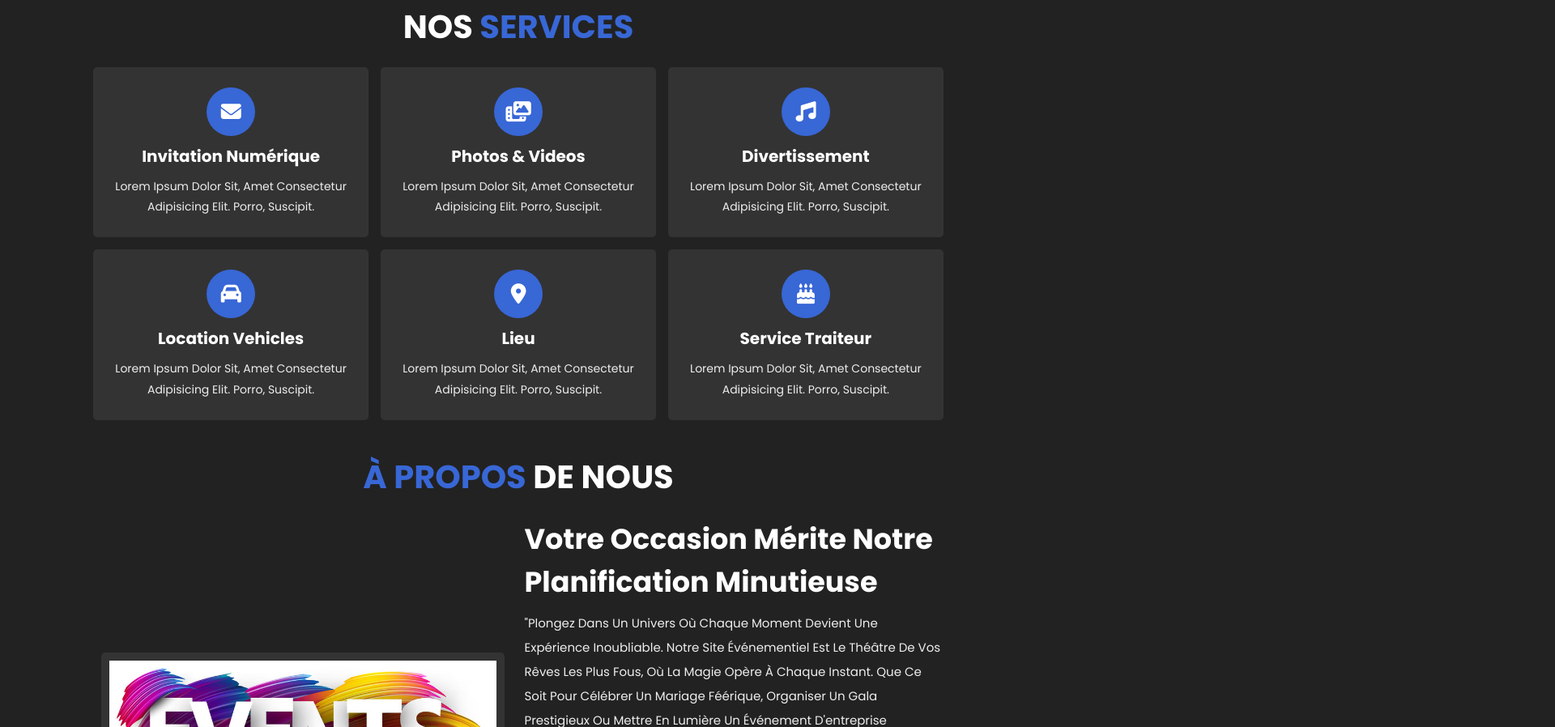
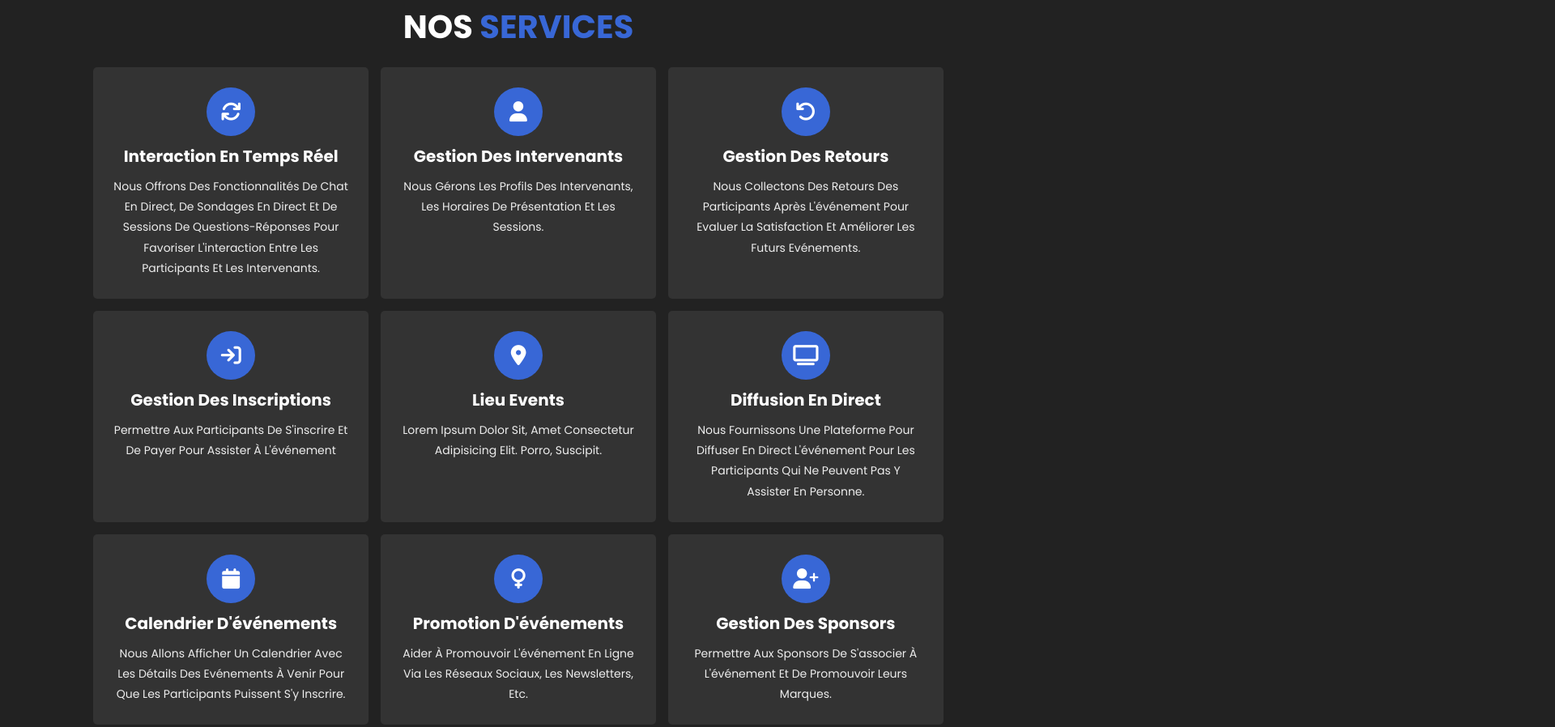
Before and after one commit to RubenLUBASA/Event---Projet_chef_d-ouvre, a plain HTML site: page index.html in a window 1280 px wide. Shown: the part 981-1879 px from the top of the page at 81% size, 1920 px wide, since content can reach past the window. Drawn offline with nearby package versions, Linux system fonts and the light colour scheme.

Commit message:
mise à jour

```diff
--- a/index.html
+++ b/index.html
@@ -28,7 +28,7 @@
       <a href="#" class="logo"><span>E</span>vent</a>
 
       <nav class="navbar">
-        <a href="#Acceuil">Acceuil</a>
+        <a href="#Acceuil"><i class="fa fa-home"></i> Acceuil</a>
         <a href="#service">Service</a>
         <a href="#À propos">À propos</a>
         <a href="#gallerie">Gallerie</a>
@@ -86,8 +86,40 @@
 
       <div class="box-container">
         <div class="box">
-          <i class="fas fa-envelope"></i>
-          <h3>invitation numérique</h3>
+          <i class="fa fa-refresh"></i>
+          <h3>Interaction En Temps Réel</h3>
+          <p>
+            Nous Offrons Des Fonctionnalités De Chat En Direct, De Sondages En Direct Et De Sessions De Questions-Réponses Pour Favoriser L'interaction Entre Les Participants Et Les Intervenants.
+          </p>
+        </div>
+
+        <div class="box">
+          <i class="fa fa-user"></i>
+          <h3>Gestion Des Intervenants</h3>
+          <p>
+           Nous Gérons Les Profils Des Intervenants, Les Horaires De Présentation Et Les Sessions.
+          </p>
+        </div>
+
+        <div class="box">
+          <i class="fa fa-undo"></i>
+          <h3>Gestion Des Retours </h3>
+          <p>
+           Nous Collectons des retours des participants après l'événement pour evaluer la satisfaction et améliorer les futurs evénements.
+          </p>
+        </div>
+
+        <div class="box">
+          <i class="fa fa-sign-in"></i>
+          <h3>Gestion Des Inscriptions </h3>
+          <p>
+            Permettre aux participants de s'inscrire et de payer pour assister à l'événement
+          </p>
+        </div>
+
+        <div class="box">
+          <i class="fas fa-map-marker-alt"></i>
+          <h3>lieu events</h3>
           <p>
             Lorem ipsum dolor sit, amet consectetur adipisicing elit. Porro,
             suscipit.
@@ -95,47 +127,42 @@
         </div>
 
         <div class="box">
-          <i class="fas fa-photo-video"></i>
-          <h3>photos & videos</h3>
+          <i class="fa fa-television"></i>
+          <h3>Diffusion En Direct</h3>
           <p>
-            Lorem ipsum dolor sit, amet consectetur adipisicing elit. Porro,
-            suscipit.
+            Nous fournissons une plateforme pour diffuser en Direct l'événement pour les participants qui ne peuvent pas y assister en personne.
           </p>
         </div>
 
         <div class="box">
-          <i class="fas fa-music"></i>
-          <h3>divertissement</h3>
+          <i class="fa fa-calendar"></i>
+          <h3>Calendrier D'événements</h3>
           <p>
-            Lorem ipsum dolor sit, amet consectetur adipisicing elit. Porro,
-            suscipit.
+           Nous allons afficher un calendrier avec les détails des evénements à venir pour que les participants puissent s'y inscrire.
           </p>
         </div>
 
         <div class="box">
-          <i class="fas fa-car"></i>
-          <h3>location vehicles</h3>
+          <i class="fa fa-venus"></i>
+          <h3>Promotion D'événements</h3>
           <p>
-            Lorem ipsum dolor sit, amet consectetur adipisicing elit. Porro,
-            suscipit.
+            Aider à promouvoir l'événement en ligne via les réseaux sociaux, les newsletters, Etc.
           </p>
         </div>
 
         <div class="box">
-          <i class="fas fa-map-marker-alt"></i>
-          <h3>lieu</h3>
+          <i class="fa fa-user-plus"></i>
+          <h3>Gestion Des Sponsors</h3>
           <p>
-            Lorem ipsum dolor sit, amet consectetur adipisicing elit. Porro,
-            suscipit.
+            Permettre aux sponsors de s'associer à l'événement et de promouvoir leurs marques.
           </p>
         </div>
 
         <div class="box">
-          <i class="fas fa-birthday-cake"></i>
-          <h3>service traiteur</h3>
+          <i class="fa fa-ticket"></i>
+          <h3>Gestion Des Billets</h3>
           <p>
-            Lorem ipsum dolor sit, amet consectetur adipisicing elit. Porro,
-            suscipit.
+            Nous allons générer des billets electroniques, les envoyer aux participants et scanner les Billets à l'entrée de l'événement.
           </p>
         </div>
       </div>
--- a/styles.css
+++ b/styles.css
@@ -145,6 +145,11 @@ section {
   background: #333;
   text-align: center;
   padding: 2.5rem;
+  cursor: pointer;
+}
+
+.service .box-container .box:hover{
+  transform: scale(1.06);
 }
 
 .service .box-container .box i {
@@ -167,6 +172,7 @@ section {
   font-size: 1.4rem;
   color: #eee;
   line-height: 1.8;
+  text-align: center;
 }
 
 .about .row {
```
